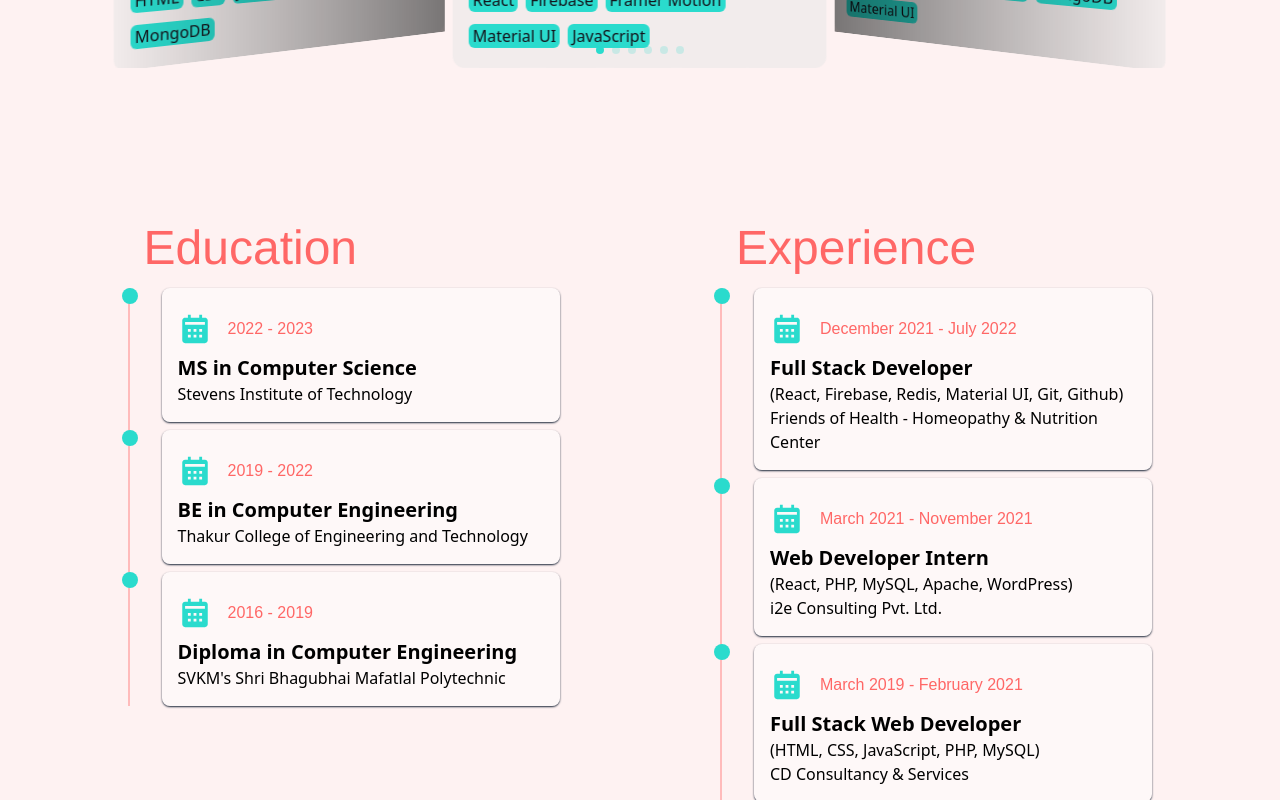
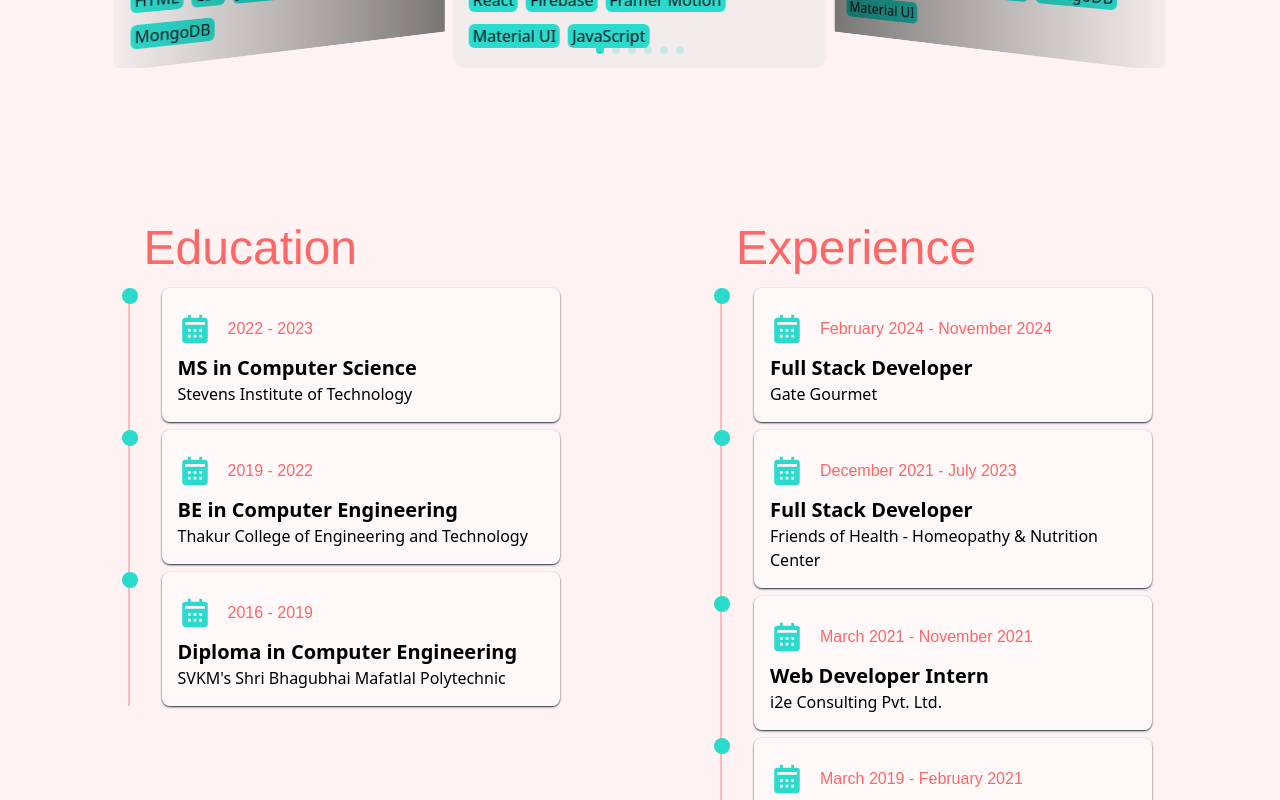
Before and after one commit to dhriti24/portfolio, a React (Create React App) app: page / in a window 1280 px wide. Shown: the part 2985-3785 px from the top of the page. Built offline with nearby package versions, Linux system fonts and the light colour scheme.

Commit message:
Refactored the code

```diff
--- a/src/components/About.js
+++ b/src/components/About.js
@@ -76,11 +76,11 @@ const About = () => {
                                     {inView ? (
                                         <Countup
                                             start={0}
-                                            end={40}
+                                            end={60}
                                             duration={3}
                                         />
                                     ) : (
-                                        40
+                                        60
                                     )}
                                     +
                                 </div>
@@ -94,11 +94,11 @@ const About = () => {
                                     {inView ? (
                                         <Countup
                                             start={0}
-                                            end={6}
+                                            end={10}
                                             duration={6}
                                         />
                                     ) : (
-                                        6
+                                        10
                                     )}
                                     +
                                 </div>
--- a/src/components/Education.js
+++ b/src/components/Education.js
@@ -132,15 +132,37 @@ const Education = () => {
                                                     color="#2ADBCD"
                                                     className="pr-[1rem]"
                                                 />
-                                                December 2021 - July 2022
+                                                February 2024 - November 2024
                                             </div>
                                             <h4 className="h3 mb-0 text-xl font-semibold">
                                                 Full Stack Developer
                                             </h4>
-                                            <p>
-                                                (React, Firebase, Redis,
-                                                Material UI, Git, Github)
-                                            </p>
+                                            <h4>Gate Gourmet</h4>
+                                        </div>
+                                    </motion.div>
+                                    {/* Experience 1 */}
+                                    <motion.div
+                                        variants={fadeIn("right", 0.3)}
+                                        initial="hidden"
+                                        whileInView={"show"}
+                                        viewport={{
+                                            once: false,
+                                            amount: 0.3,
+                                        }}
+                                        className="education-content relative pl-[2rem] my-[1vh]"
+                                    >
+                                        <div className="content relative p-[1rem] bg-white shadow-slate-800 shadow-sm bg-opacity-50 rounded-lg mb-2 font-light">
+                                            <div className="year flex flex-row items-center text-md text-secondary font-tertiary">
+                                                <BiSolidCalendar
+                                                    size={50}
+                                                    color="#2ADBCD"
+                                                    className="pr-[1rem]"
+                                                />
+                                                December 2021 - July 2023
+                                            </div>
+                                            <h4 className="h3 mb-0 text-xl font-semibold">
+                                                Full Stack Developer
+                                            </h4>
                                             <h4>
                                                 Friends of Health - Homeopathy &
                                                 Nutrition Center
@@ -171,10 +193,6 @@ const Education = () => {
                                             <h4 className="h3 mb-0 text-xl font-semibold">
                                                 Web Developer Intern
                                             </h4>
-                                            <p>
-                                                (React, PHP, MySQL, Apache,
-                                                WordPress)
-                                            </p>
                                             <h4>i2e Consulting Pvt. Ltd.</h4>
                                         </div>
                                     </motion.div>
@@ -202,10 +220,6 @@ const Education = () => {
                                             <h4 className="h3 mb-0 text-xl font-semibold">
                                                 Full Stack Web Developer
                                             </h4>
-                                            <p>
-                                                (HTML, CSS, JavaScript, PHP,
-                                                MySQL)
-                                            </p>
                                             <h4>CD Consultancy & Services</h4>
                                         </div>
                                     </motion.div>
```
Also changed, not shown: 1 other file (tests, documents, lock files or other folders).
